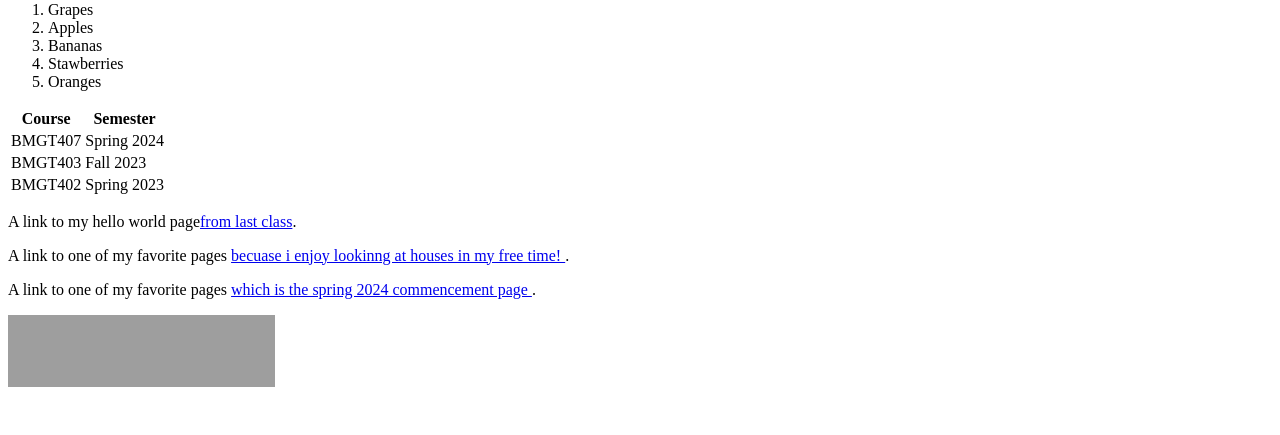
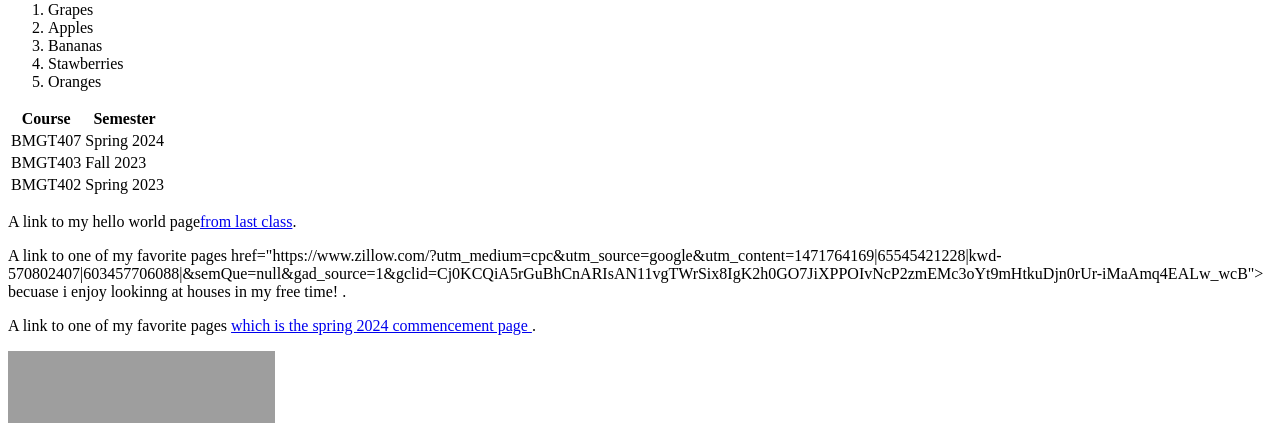
Before and after one commit to otoluwan/helloWorld, a Flask app: page /about in a window 1280 px wide. Shown: the part 498-933 px from the top of the page. Before the commit the page ends 885 px from the top, so only its background shows below. Run offline with Flask 3, Linux system fonts and the light colour scheme; grey boxes are pictures that could not be loaded.

```diff
--- a/templates/about.html
+++ b/templates/about.html
@@ -50,7 +50,7 @@
  <!-- Table with 3 rows are completed-->
 <p>A link to my hello world page<a href="/hello">from last class</a>.</p>
 
-<p>A link to one of my favorite pages <a href="https://www.zillow.com/?utm_medium=cpc&utm_source=google&utm_content=1471764169|65545421228|kwd-570802407|603457706088|&semQue=null&gad_source=1&gclid=Cj0KCQiA5rGuBhCnARIsAN11vgTWrSix8IgK2h0GO7JiXPPOIvNcP2zmEMc3oYt9mHtkuDjn0rUr-iMaAmq4EALw_wcB"> becuase i enjoy lookinng at houses in my free time! </a>.</p>
+<p>A link to one of my favorite pages <a> href="https://www.zillow.com/?utm_medium=cpc&utm_source=google&utm_content=1471764169|65545421228|kwd-570802407|603457706088|&semQue=null&gad_source=1&gclid=Cj0KCQiA5rGuBhCnARIsAN11vgTWrSix8IgK2h0GO7JiXPPOIvNcP2zmEMc3oYt9mHtkuDjn0rUr-iMaAmq4EALw_wcB"> becuase i enjoy lookinng at houses in my free time! </a>.</p>
 <p>A link to one of my favorite pages <a href="https://www.rhsmith.umd.edu/commencement" target="_blank">which is the spring 2024 commencement page </a>.</p>
  <!-- Below is the picture of the Smith logo -->
 <img src="https://terpconnect.umd.edu/~jbono/bmgt407/images/smith-logo.png"
```
